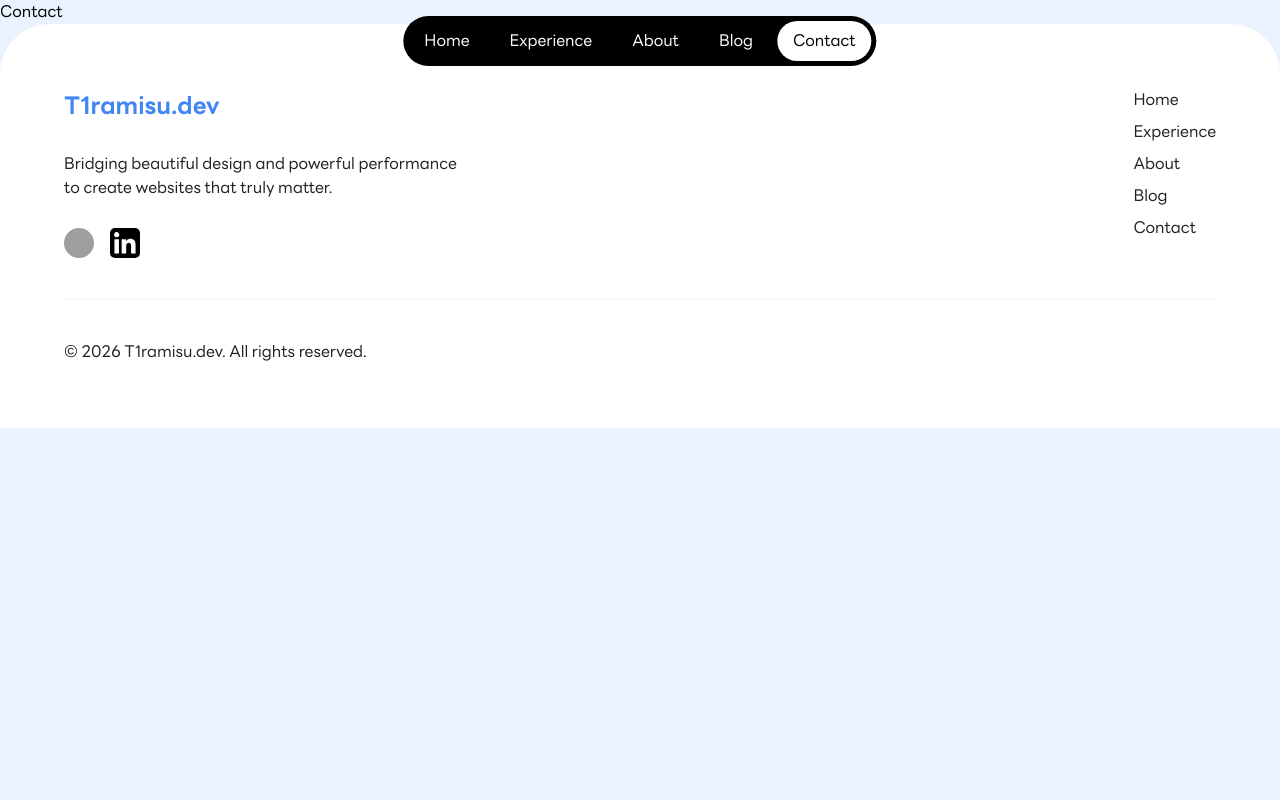
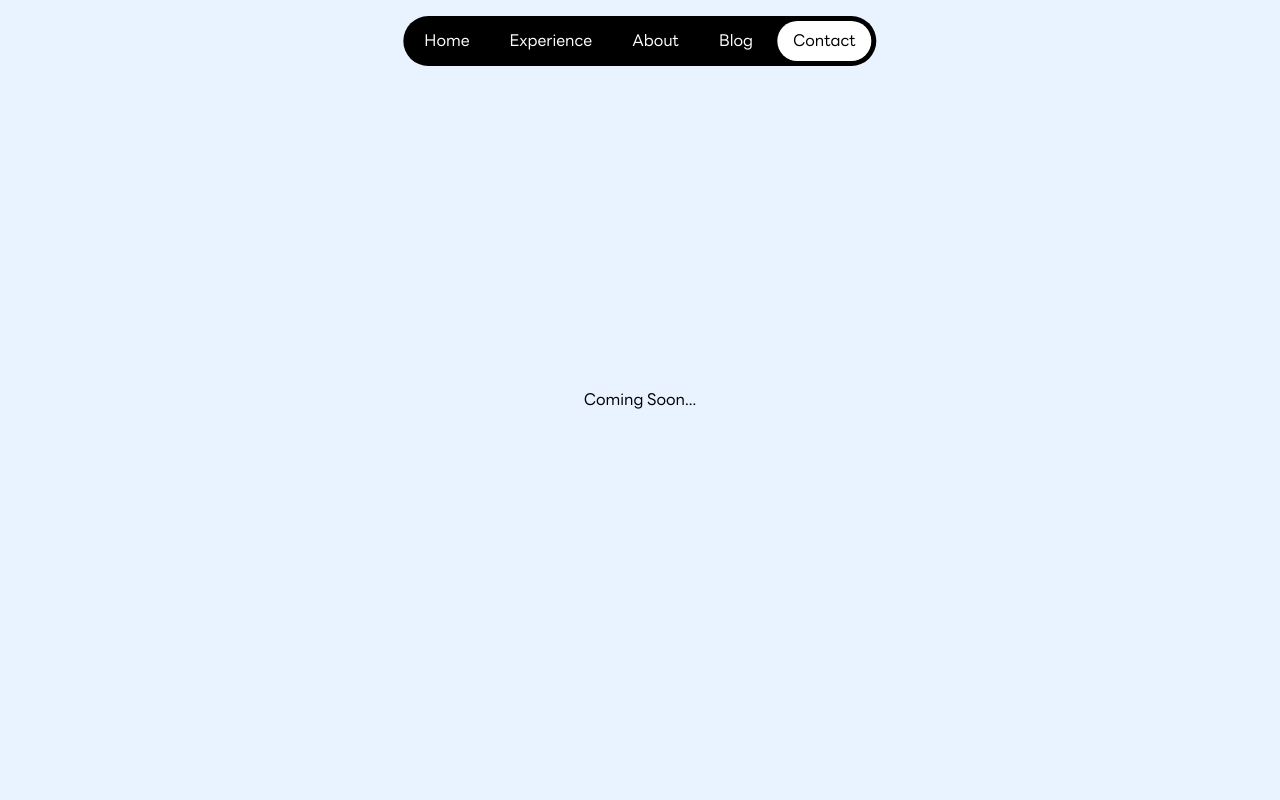
Before and after one commit to jschomchoey/portfolio, a Next.js app: page /contact in a window 1280 px wide. Shown: the top 800 px of the page. Built offline with nearby package versions, Linux system fonts and the light colour scheme; grey boxes are pictures that could not be loaded.

Commit message:
update: pause cookie check

```diff
--- a/content/posts/crossboot-create-windows-bootable-usb-macos.md
+++ b/content/posts/crossboot-create-windows-bootable-usb-macos.md
@@ -159,7 +159,7 @@ wimlib-imagex split /Volumes/[ISO_NAME]/sources/install.wim /Volumes/[USB_NAME]/
 
 ### Cleanup
 
-แน่นอนว่าการเขียนลง Temp Directory หาก User ยกเลิกกลางทาง หรือ App Crash กลางทาง หรืออะไรก็ตาม จะทำให้ File ที่ Split ไว้ใน Temp Directory ค้างอยู่ ซึ่งจะกินพื้นที่มาก ๆ แถม User เข้าไปลบยากด้วยเนื่องจากเป็น Hiddle Folder และอยู่ใน Directory ที่ไม่คุ้นเคย
+แน่นอนว่าการเขียนลง Temp Directory หาก User ยกเลิกกลางทาง หรือ App Crash กลางทาง หรืออะไรก็ตาม จะทำให้ File ที่ Split ไว้ใน Temp Directory ค้างอยู่ ซึ่งจะกินพื้นที่มาก ๆ แถม User เข้าไปลบยากด้วยเนื่องจากเป็น Hidden Folder และอยู่ใน Directory ที่ไม่คุ้นเคย
 
 จึงต้องมีการจัดการ Cleanup หลังการใช้งานทุกครั้ง แต่การ Cleanup หลังจากทำงานเรียบร้อยยังไม่พอ ไหนจะกรณีที่ User ทำการ Force Close หรืออะไรก็ตามระหว่างทางมันจะไม่เข้า Cleanup Function จึงต้องทำการ Cleanup ทุกครั้งที่เปิดใช้งานด้วย
 
--- a/src/app/about/page.jsx
+++ b/src/app/about/page.jsx
@@ -1,7 +1,7 @@
 export default function About() {
   return (
-    <div>
-      <p>About</p>
+    <div className="h-dvh flex items-center justify-center">
+      <p>Coming Soon...</p>
     </div>
   );
 }
--- a/src/app/contact/page.jsx
+++ b/src/app/contact/page.jsx
@@ -1,7 +1,7 @@
 export default function Contact() {
   return (
-    <div>
-      <p>Contact</p>
+    <div className="h-dvh flex items-center justify-center">
+      <p>Coming Soon...</p>
     </div>
   );
 }
--- a/src/components/sections/home/Hero.jsx
+++ b/src/components/sections/home/Hero.jsx
@@ -8,7 +8,7 @@ import Button from "@/components/ui/Button";
 import Capsule from "@/components/ui/Capsule";
 import Image from "next/image";
 import { Mail, FileText } from "lucide-react";
-import { getCookie, setCookie } from "@/lib/cookies";
+// import { getCookie, setCookie } from "@/lib/cookies";
 
 const contentMap = {
   fe: {
@@ -34,25 +34,25 @@ const contentMap = {
 export default function Hero() {
   const [activeRole, setActiveRole] = useState("fe");
 
-  useEffect(() => {
-    const urlRole = new URLSearchParams(window.location.search).get("role");
-    const cookieRole = getCookie("preferredRole");
+  // useEffect(() => {
+  //   const urlRole = new URLSearchParams(window.location.search).get("role");
+  //   const cookieRole = getCookie("preferredRole");
 
-    const resolved =
-      (urlRole && contentMap[urlRole] && urlRole) ||
-      (cookieRole && contentMap[cookieRole] && cookieRole) ||
-      "fe";
+  //   const resolved =
+  //     (urlRole && contentMap[urlRole] && urlRole) ||
+  //     (cookieRole && contentMap[cookieRole] && cookieRole) ||
+  //     "fe";
 
-    // ถ้ามาจาก URL และ valid → บันทึก cookie
-    if (urlRole && contentMap[urlRole]) {
-      setCookie("preferredRole", urlRole);
-    }
+  //   // ถ้ามาจาก URL และ valid → บันทึก cookie
+  //   if (urlRole && contentMap[urlRole]) {
+  //     setCookie("preferredRole", urlRole);
+  //   }
 
-    // ถ้าค่าที่ resolve ไม่ใช่ default → อัปเดต state
-    if (resolved !== "fe") {
-      setActiveRole(resolved);
-    }
-  }, []);
+  //   // ถ้าค่าที่ resolve ไม่ใช่ default → อัปเดต state
+  //   if (resolved !== "fe") {
+  //     setActiveRole(resolved);
+  //   }
+  // }, []);
 
   return (
     <section className="hero-section h-dvh min-h-[700px] max-h-[1200px] px-5 flex flex-col justify-center items-center">
```
